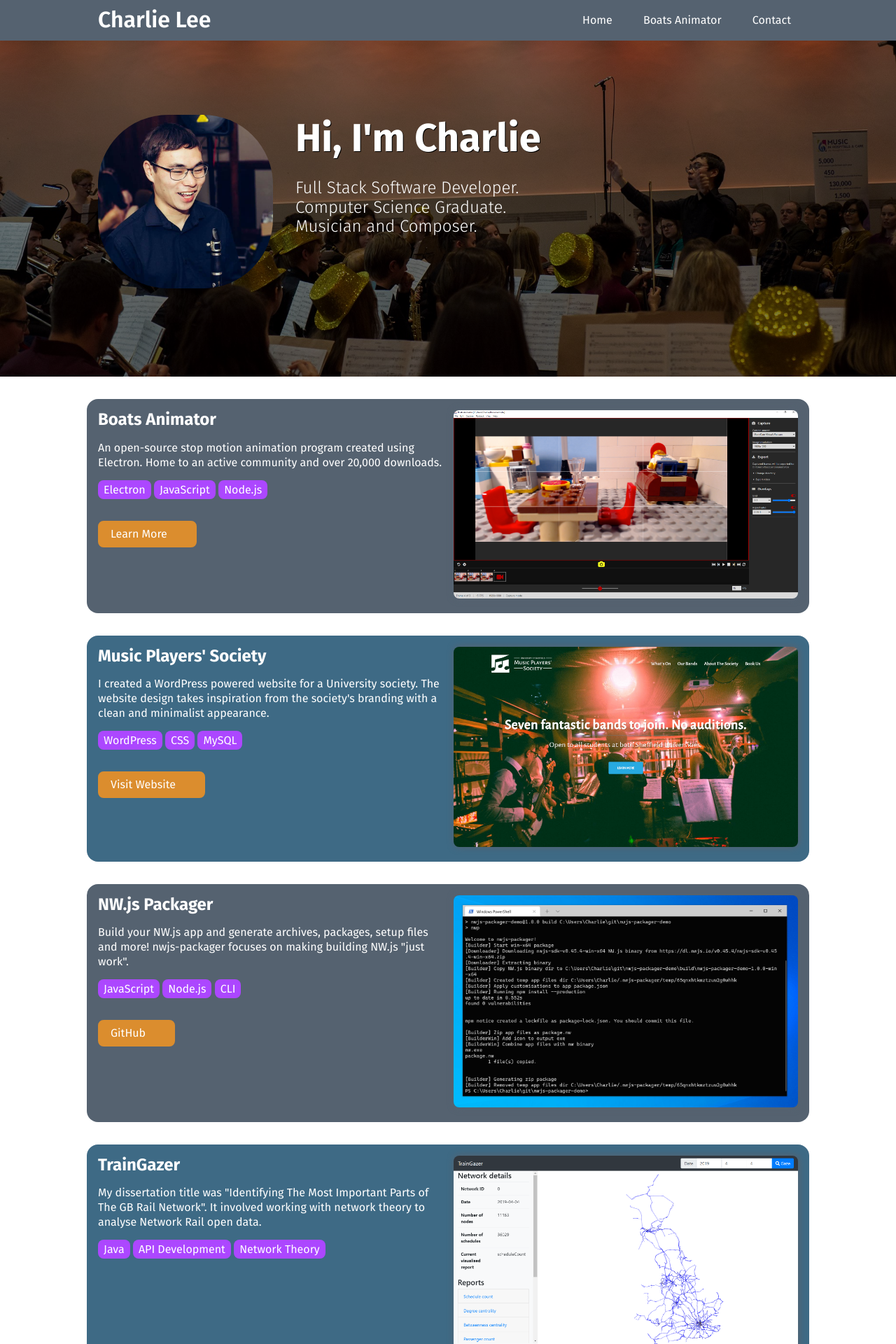
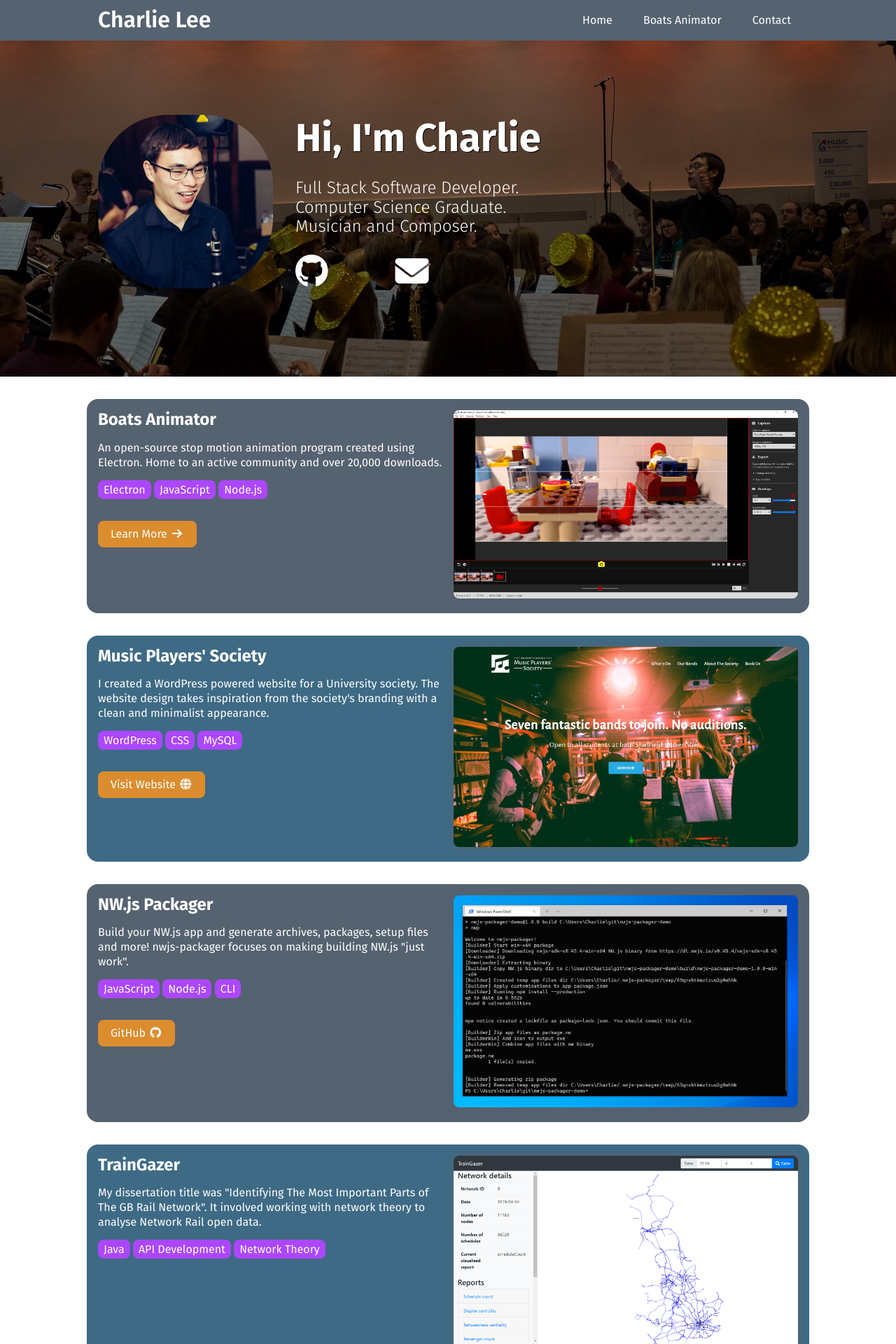
Before and after one commit to charlielee/charlielee.github.io, a Jekyll site: the page built from index.md, in a window 1280 px wide. Shown: the top 1920 px of the page at 70% size. Built offline with Jekyll 4.4.1, drawn with Linux system fonts in a browser that asks for light colours; nearby versions of some CDN libraries; library files that are not in the unit come from our copies.

Commit message:
Fix import

```diff
--- a/_includes/head.html
+++ b/_includes/head.html
@@ -28,7 +28,7 @@
   <link rel="preconnect" href="https://fonts.gstatic.com">
   <link href="https://fonts.googleapis.com/css2?family=Fira+Sans:ital,wght@0,100;0,200;0,300;0,400;0,500;0,600;0,700;0,800;0,900;1,100;1,200;1,300;1,400;1,500;1,600;1,700;1,800;1,900&display=swap" rel="stylesheet">
   <link rel="stylesheet" href="{{ "/assets/css/normalize.css" | relative_url }}">
-  <link rel="stylesheet" href="{{ "/assets/font-awesome/css/fontawesome.css" | relative_url }}">
+  <link rel="stylesheet" href="{{ "/assets/font-awesome/css/fontawesome.min.css" | relative_url }}">
   <link rel="stylesheet" href="{{ "/assets/font-awesome/css/brands.min.css" | relative_url }}">
   <link rel="stylesheet" href="{{ "/assets/font-awesome/css/solid.min.css" | relative_url }}">
   <link rel="stylesheet" href="{{ "/assets/css/main.css" | relative_url }}">
```
